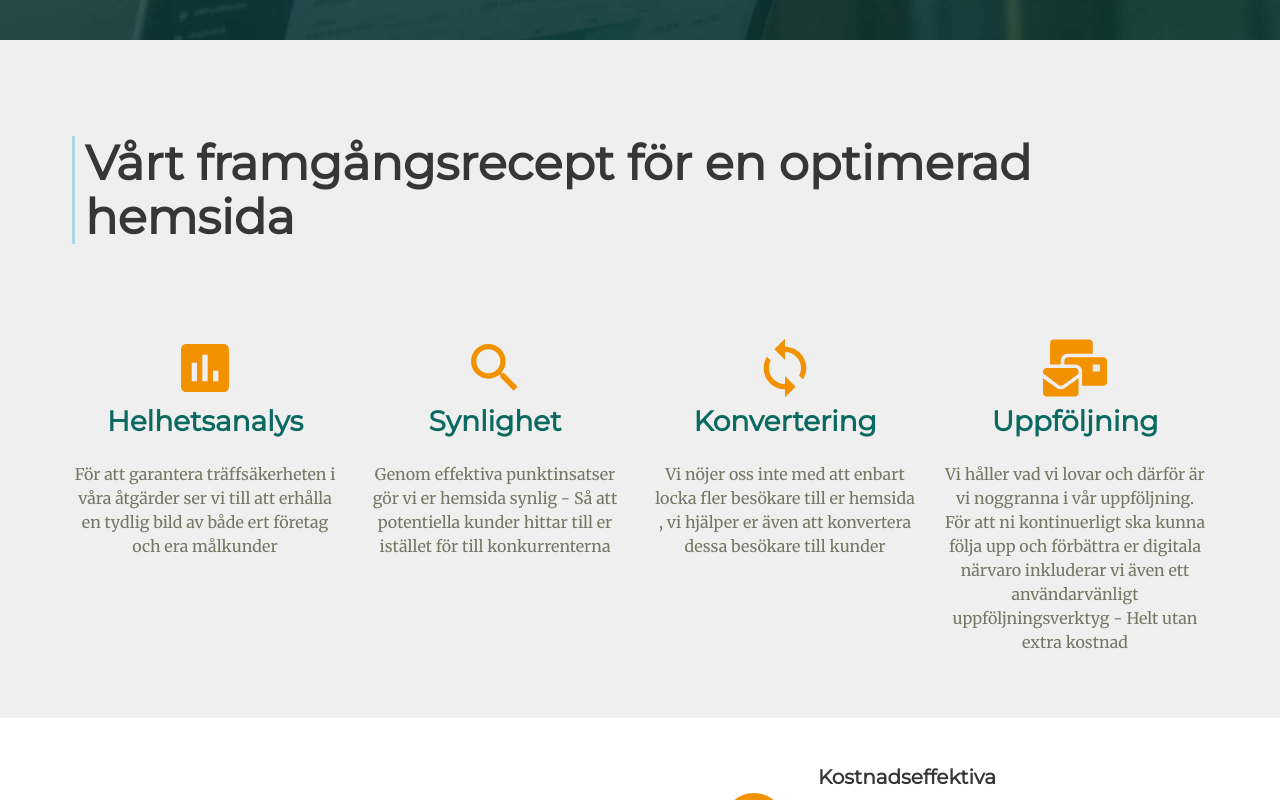
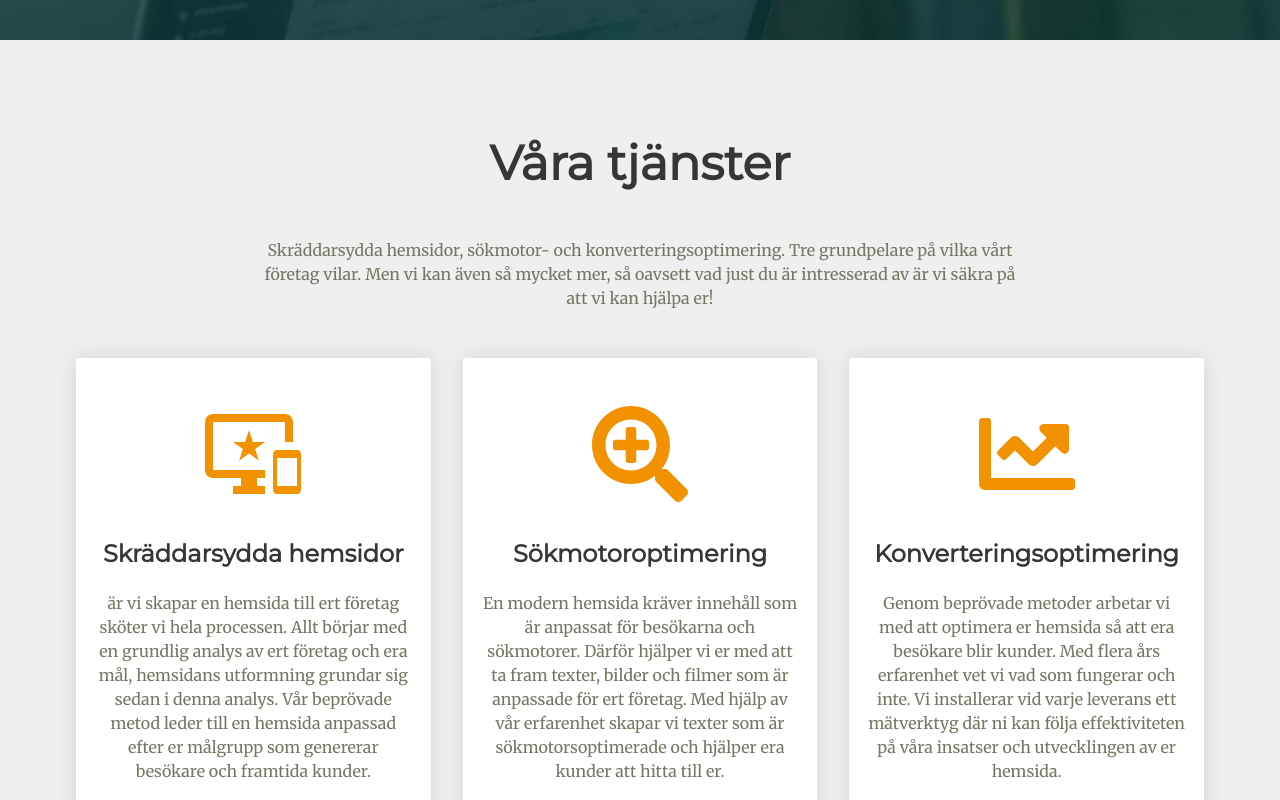
Before and after one commit to codebyjonas/digitalframgang.com, a React (Create React App) app: page / in a window 1280 px wide. Shown: the part 760-1560 px from the top of the page. Built offline with nearby package versions, Linux system fonts and the light colour scheme.

Commit message:
added content and small style improve

```diff
--- a/src/components/Services.js
+++ b/src/components/Services.js
@@ -1,6 +1,27 @@
 import React from 'react'
-import { MdAssessment, MdSearch, MdLoop, MdAttachMoney } from 'react-icons/md'
-import { FaMailBulk } from 'react-icons/fa'
+import { MdImportantDevices } from 'react-icons/md'
+import { FaSearchPlus, FaChartLine } from 'react-icons/fa'
+
+const ourServices = [
+    {
+        title: 'Skräddarsydda hemsidor',
+        text:
+            'är vi skapar en hemsida till ert företag sköter vi hela processen. Allt börjar med en grundlig analys av ert företag och era mål, hemsidans utformning grundar sig sedan i denna analys. Vår beprövade metod leder till en hemsida anpassad efter er målgrupp som genererar besökare och framtida kunder.',
+        icon: <MdImportantDevices />
+    },
+    {
+        title: 'Sökmotoroptimering',
+        text:
+            'En modern hemsida kräver innehåll som är anpassat för besökarna och sökmotorer. Därför hjälper vi er med att ta fram texter, bilder och filmer som är anpassade för ert företag. Med hjälp av vår erfarenhet skapar vi texter som är sökmotorsoptimerade och hjälper era kunder att hitta till er. ',
+        icon: <FaSearchPlus />
+    },
+    {
+        title: 'Konverteringsoptimering',
+        text:
+            'Genom beprövade metoder arbetar vi med att optimera er hemsida så att era besökare blir kunder. Med flera års erfarenhet vet vi vad som fungerar och inte. Vi installerar vid varje leverans ett mätverktyg där ni kan följa effektiviteten på våra insatser och utvecklingen av er hemsida.',
+        icon: <FaChartLine />
+    }
+]
 
 const Services = () => (
     <section
@@ -9,58 +30,21 @@ const Services = () => (
         className='section is-medium has-light-grey-background'
     >
         <div className='container'>
-            <h2 className='title is-1 has-blue-sidebar'>
-                Vårt framgångsrecept för en optimerad hemsida
-            </h2>
-            <div className='columns service-cards'>
-                <div className='column service-card'>
-                    <span className='icon'>
-                        <MdAssessment />
-                    </span>
-                    <h2 className='title is-3'>Helhetsanalys</h2>
-                    <p>
-                        För att garantera träffsäkerheten i våra åtgärder ser vi
-                        till att erhålla en tydlig bild av både ert företag och
-                        era målkunder
-                    </p>
-                </div>
-                <div className='column service-card'>
-                    <span className='icon'>
-                        <MdSearch />
-                    </span>
-                    <h2 className='title is-3'>Synlighet</h2>
-                    <p>
-                        Genom effektiva punktinsatser gör vi er hemsida synlig -
-                        Så att potentiella kunder hittar till er istället för
-                        till konkurrenterna
-                    </p>
-                </div>
-                <div className='column service-card'>
-                    <span class='icon'>
-                        <MdLoop />
-                    </span>
-
-                    <h2 className='title is-3'>Konvertering</h2>
-                    <p>
-                        Vi nöjer oss inte med att enbart locka fler besökare
-                        till er hemsida , vi hjälper er även att konvertera
-                        dessa besökare till kunder
-                    </p>
-                </div>
-                <div className='column service-card'>
-                    <span class='icon'>
-                        <FaMailBulk />
-                    </span>
-
-                    <h2 className='title is-3'>Uppföljning</h2>
-                    <p>
-                        Vi håller vad vi lovar och därför är vi noggranna i vår
-                        uppföljning. För att ni kontinuerligt ska kunna följa
-                        upp och förbättra er digitala närvaro inkluderar vi även
-                        ett användarvänligt uppföljningsverktyg - Helt utan
-                        extra kostnad
-                    </p>
-                </div>
+            <h2 className='title is-1'>Våra tjänster</h2>
+            <p className='intro-text'>
+                Skräddarsydda hemsidor, sökmotor- och konverteringsoptimering.
+                Tre grundpelare på vilka vårt företag vilar. Men vi kan även så
+                mycket mer, så oavsett vad just du är intresserad av är vi säkra
+                på att vi kan hjälpa er!
+            </p>
+            <div className='columns'>
+                {ourServices.map(service => (
+                    <div className='column'>
+                        <span className='icon'>{service.icon}</span>
+                        <h2 className='title is-4'>{service.title}</h2>
+                        <p>{service.text}</p>
+                    </div>
+                ))}
             </div>
         </div>
     </section>
--- a/src/style/services.scss
+++ b/src/style/services.scss
@@ -1,15 +1,38 @@
 #services {
     background-color: #efefef;
-    .service-cards {
-        margin-top: 5rem;
-        .service-card {
+
+    .title {
+        text-align: center;
+    }
+
+    .intro-text {
+        text-align: center;
+        max-width: $tablet;
+        margin: 0 auto;
+    }
+
+    .columns {
+        margin-top: 2rem;
+        .column {
+            background: white;
+            box-shadow: 0 0 20px rgba(102, 102, 102, 0.2);
+            border-radius: 3px;
+            margin: 1rem;
             text-align: center;
+            padding: 3rem 1rem;
+
             .icon {
-                height: 4rem;
-                width: 4rem;
-                font-size: 4rem;
+                $iconSize: 6rem;
+                height: $iconSize;
+                width: $iconSize;
+                font-size: $iconSize;
                 text-align: center;
                 color: $orange;
+            }
+
+            h2 {
+                margin-top: 2rem;
+                hyphens: auto;
             }
         }
         .is-paddingless {
```
